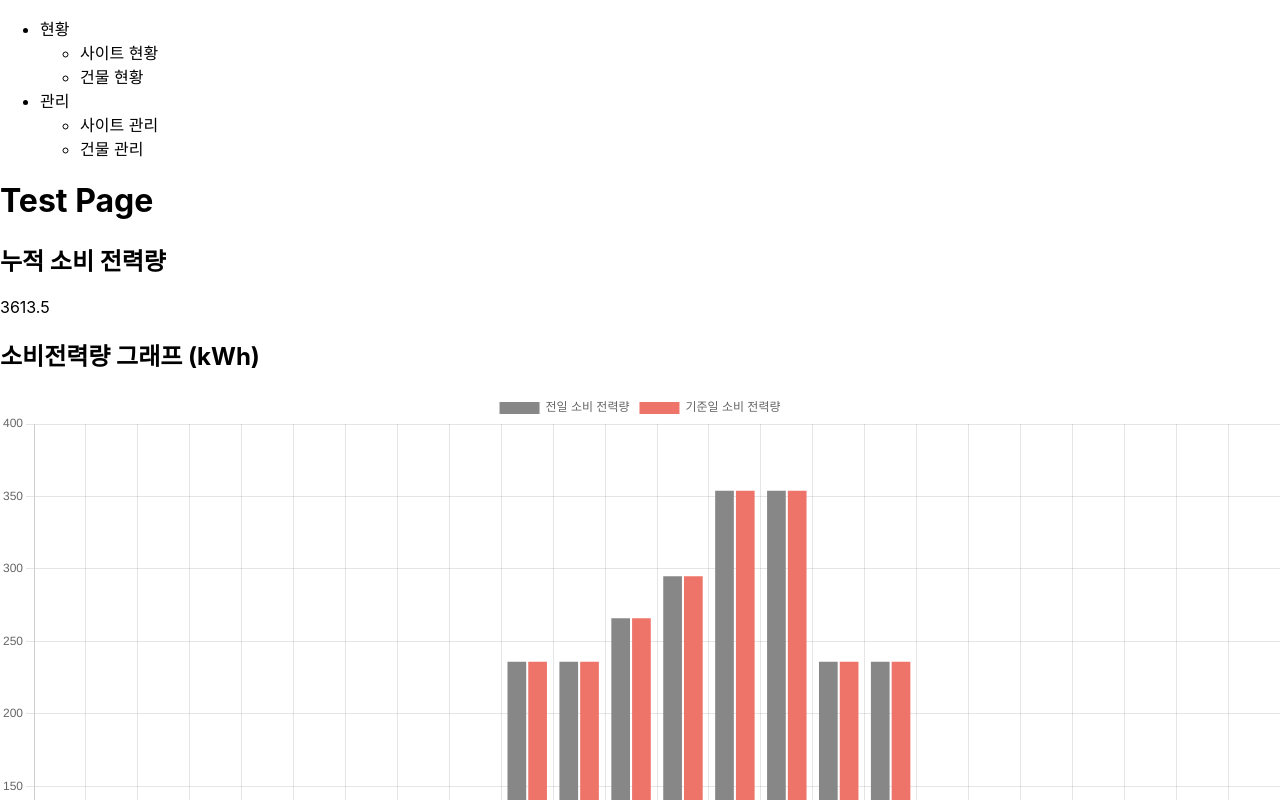
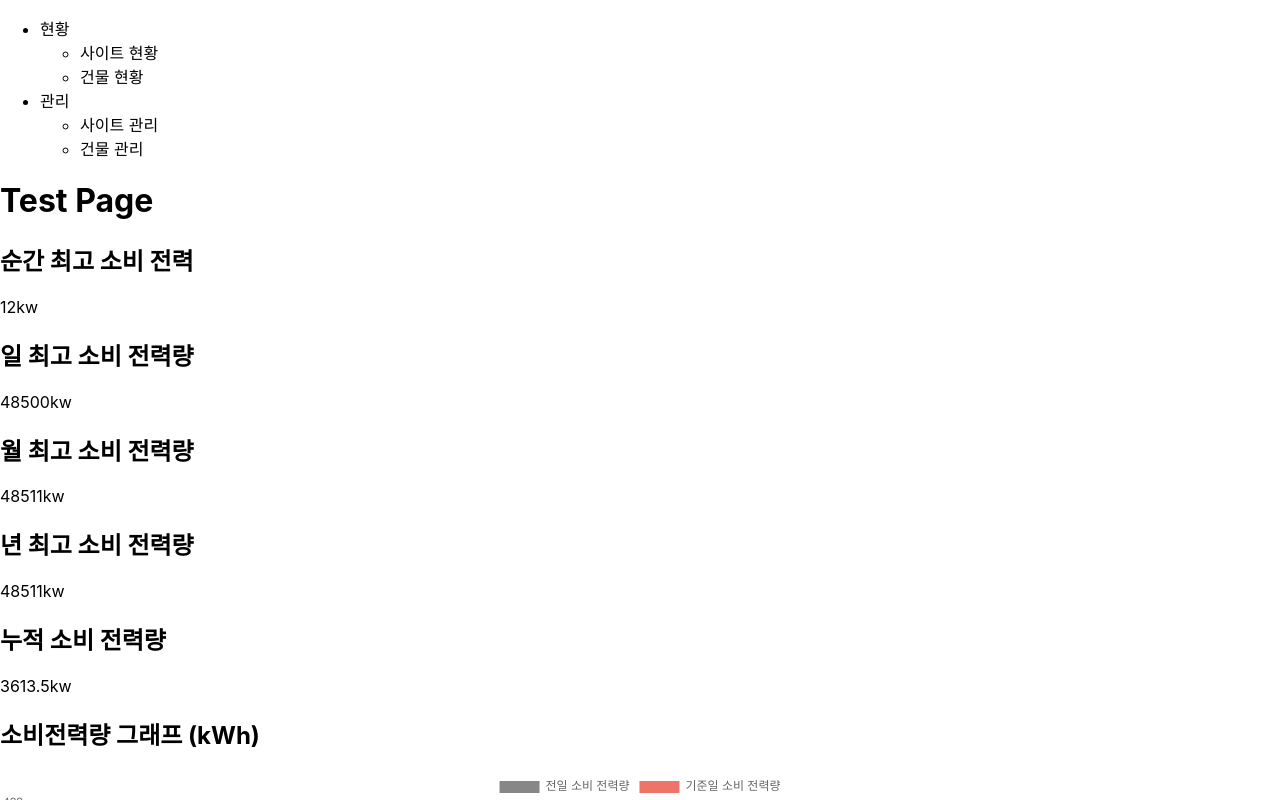
Before and after one commit to mizzyjo/react-study-hems, a React (Create React App) app: page /test in a window 1280 px wide. Shown: the top 800 px of the page. Built offline with nearby package versions, Linux system fonts and the light colour scheme.

Commit message:
feat: 테스트 페이지_빌딩 관련 모든 정보 세팅

```diff
--- a/src/pages/TestPage.jsx
+++ b/src/pages/TestPage.jsx
@@ -10,6 +10,26 @@ import PowerCard from '../components/common/PowerCard'
 export default function TestPage() {
     const { hems } = useHemsApi()
 
+    // 최고 소비 전력 기록(빌딩 관련 모든 정보)
+    const {
+        isLoading: isBuildingTotalDataLoading,
+        error: buildingTotalDataError,
+        data: buildingTotalData,
+    } = useQuery({
+        queryKey: ['buildingTotalInfo'],
+        queryFn: () => hems.buildingTotalInfo(),
+        staleTime: 1000 * 60 * 1,
+    })
+
+    const [buildingInfo, setBuildingInfo] = useState(initialBuildingInfo)
+
+    useEffect(() => {
+        if(!isBuildingTotalDataLoading) {
+            setBuildingInfo(buildingTotalData.resultData.buildingInfoList)
+        }
+    }, [isBuildingTotalDataLoading])
+
+    // 누적 소비 전력량
     const {
         isLoading: isBuildingStatsLoading,
         error: buildingStatsError,
@@ -29,6 +49,7 @@ export default function TestPage() {
 
     }, [isBuildingStatsLoading])
 
+    // 소비 전력량 그래프
     const {
         isLoading: isConsumePowerLoading,
         error: consumePowerError,
@@ -39,8 +60,9 @@ export default function TestPage() {
         staleTime: 1000 * 60 * 1,
     })
 
+    console.log('tanstack 0: ', buildingTotalDataError, isBuildingTotalDataLoading, buildingTotalData)
+    console.log('tanstack 2: ', consumePowerError, isConsumePowerLoading, consumePowerData)
     console.log('tanstack 1: ', buildingStatsError, isBuildingStatsLoading, buildingStatsData)
-    console.log('tanstack 2: ', consumePowerError, isConsumePowerLoading, consumePowerData)
 
     const [chartData, setChartData] = useState(initialChartData)
 
@@ -61,13 +83,36 @@ export default function TestPage() {
     return (
         <div>
             <h1>Test Page</h1>
-            <PowerCard title={'누적 소비 전력량'} kwValue={recvPower} />
+            <PowerCard title={'순간 최고 소비 전력'} kwValue={buildingInfo[0].recvPower + 'kw'} />
+            <PowerCard title={'일 최고 소비 전력량'} kwValue={buildingInfo[1].recvPower + 'kw'} />
+            <PowerCard title={'월 최고 소비 전력량'} kwValue={buildingInfo[2].recvPower + 'kw'} />
+            <PowerCard title={'년 최고 소비 전력량'} kwValue={buildingInfo[3].recvPower + 'kw'} />
+            <PowerCard title={'누적 소비 전력량'} kwValue={recvPower + 'kw'} />
             <LineChart chartName={'소비전력량 그래프 (kWh)'} data={chartData} />
             {/* <TestChart2/> */}
             {/* <TestClient /> */}
         </div>
     )
 }
+
+const initialBuildingInfo = [
+    {
+        flagDate: 'now',
+        recvPower: 0,
+    },
+    {
+        flagDate: 'day',
+        recvPower: 0,
+    },
+    {
+        flagDate: 'month',
+        recvPower: 0,
+    },
+    {
+        flagDate: 'year',
+        recvPower: 0,
+    },
+]
 
 const initialChartData = {
     labels: Array.from({ length: 24 }, (_, i) => String(i)),
```
